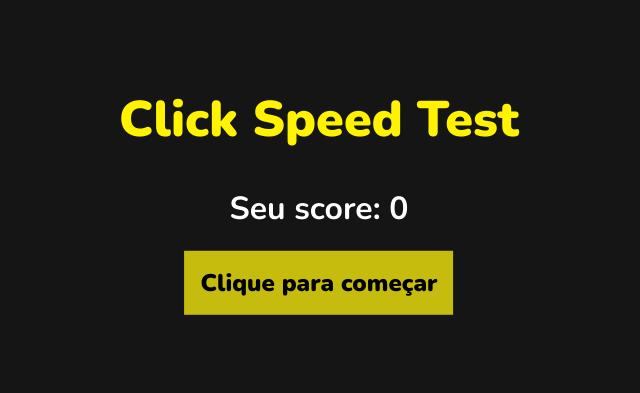
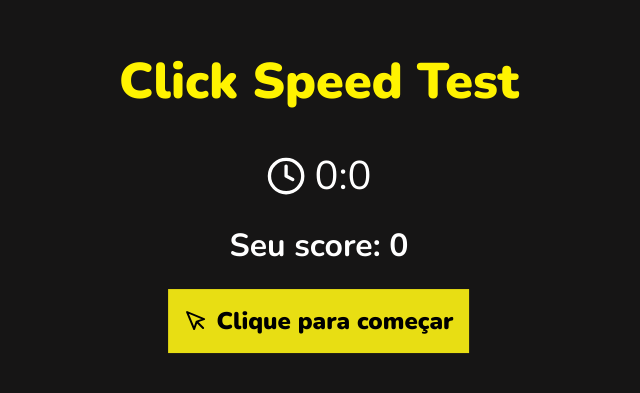
Before and after one commit to JoaoCFN/Click_Speed_Test, a React (Create React App) app: page / in a window 1280 px wide. Shown: the part 217-610 px from the top of the page, without its empty margins (321-961 px from the left). Built offline with nearby package versions, Linux system fonts and the light colour scheme.

Commit message:
Construindo parte do timer

```diff
--- a/package.json
+++ b/package.json
@@ -7,9 +7,12 @@
     "@testing-library/react": "^9.3.2",
     "@testing-library/user-event": "^7.1.2",
     "react": "^16.13.1",
+    "react-compound-timer": "^1.2.0",
     "react-dom": "^16.13.1",
     "react-icons": "^3.10.0",
-    "react-scripts": "3.4.1"
+    "react-scripts": "3.4.1",
+    "react-timer": "^1.1.1",
+    "sweetalert2": "^9.14.4"
   },
   "scripts": {
     "start": "react-scripts start",
--- a/src/App.js
+++ b/src/App.js
@@ -2,13 +2,14 @@ import React from 'react';
 import './App.css';
 
 import Title from "./components/Title";
-import Click from "./components/Click";
+import Clock from "./components/Clock";
+// import Clock from "./components/Clock";
 
 function App() {
   return (
     <div className="app">
         <Title />
-        <Click />
+        <Clock />
     </div>
   );
 }
--- a/src/components/Click/index.css
+++ /dev/null
@@ -1,20 +0,0 @@
-.click{
-   text-align: center;
-}
-.click h1{
-    color: #ffffff;
-    font-weight: 700;
-    text-align: center;
-}
-.click button{
-    background-color: rgba(242, 231, 12, .8);
-    font-family: 'Nunito', sans-serif;
-    font-size: 24px;
-    font-weight: 900;
-    border: 0;
-    padding: 16px;
-    outline: none;
-}
-.click button:hover{
-    background-color: rgb(255, 243, 0);
-}
--- a/src/components/Click/index.js
+++ /dev/null
@@ -1,19 +0,0 @@
-import React, { useState } from "react";
-import "./index.css";
-
-const Click = () => {
-    const [numberClicks, setNumberClicks] = useState(0);
-
-    function handleNumberClick(){
-        setNumberClicks(numberClicks + 1);
-    }
-
-    return (
-        <div className="click">
-            <h1>Seu score: {numberClicks}</h1>
-            <button onClick={handleNumberClick}>Clique para começar</button>
-        </div>
-    );
-}
-
-export default Click;
--- /dev/null
+++ b/src/components/Clock/index.css
@@ -0,0 +1,52 @@
+.click{
+   text-align: center;
+}
+.click h1{
+    color: #ffffff;
+    font-weight: 700;
+    text-align: center;
+}
+.click button{
+    background-color: rgb(232, 222, 19);
+    font-family: 'Nunito', sans-serif;
+    font-size: 24px;
+    font-weight: 900;
+    border: 0;
+    padding: 16px;
+    outline: none;
+}
+.click button:hover{
+    background-color: rgb(255, 243, 0);
+}
+
+.click button{
+    display: flex;
+    align-items: center;
+    justify-content: center;
+    margin: 0 auto;
+}
+
+.click button span{
+    padding-left: 8px;
+}
+
+.clock{
+    color: #ffffff;
+    font-size: 40px;
+}
+.clock h1{
+    color: #ffffff;
+    font-weight: 700;
+    text-align: center;
+}
+
+.clockLayout{
+    display: flex;
+    align-items: center;
+    justify-content: center;
+    margin: 0 auto;
+}
+
+.clockLayout span{
+    padding-left: 8px;
+}
--- /dev/null
+++ b/src/components/Clock/index.js
@@ -0,0 +1,70 @@
+import React, { useState } from "react";
+import "./index.css";
+import { FiMousePointer, FiClock } from "react-icons/fi";
+import Swal from "sweetalert2";
+
+const Click = () => {
+    const [numberClicks, setNumberClicks] = useState(0);
+    const [startClock, setStartClock] = useState(false);
+    const [enabledButton, setEnabledButton] = useState(true);
+    const [seconds, setSeconds] = useState(0);
+    const [miliseconds, setMiliseconds] = useState(0);
+
+    function handleNumberClick(){
+        setNumberClicks(numberClicks + 1);
+        setStartClock(true)
+    }
+
+    if(startClock && seconds !== 10){
+        setTimeout(() => {
+            setSeconds(seconds + 1)
+        }, 1000)
+    }
+
+    if(seconds === 10){
+        setStartClock(false);
+        setSeconds(0);
+        setEnabledButton(false);
+
+        Swal.fire({
+            icon: "success",
+            title: `${numberClicks/seconds} CPS!`,
+            text: `Sua pontuação foi ${numberClicks} em 10 segundos`
+
+        })
+
+        return;
+    }
+
+    // setTimeout(() => {
+    //     setMiliseconds(miliseconds + 100)
+    //     clearInterval(1000)
+    // }, 100)
+
+    // if(miliseconds === 1000) setMiliseconds(0);
+
+
+    return (
+        <>
+            <div className="clock">
+                <div className="clockLayout">
+                    <FiClock />
+                    <span>
+                        {seconds}:{miliseconds}
+                    </span>
+                </div>
+            </div>
+
+
+            <div className="click">
+                <h1>Seu score: {numberClicks}</h1>
+                <button onClick={enabledButton && handleNumberClick}>
+                    <FiMousePointer />
+                    <span>Clique para começar</span>
+                </button>
+            </div>
+        </>
+    );
+}
+
+export default Click;
```
Also changed, not shown: 2 other files (tests, documents, lock files or other folders).
